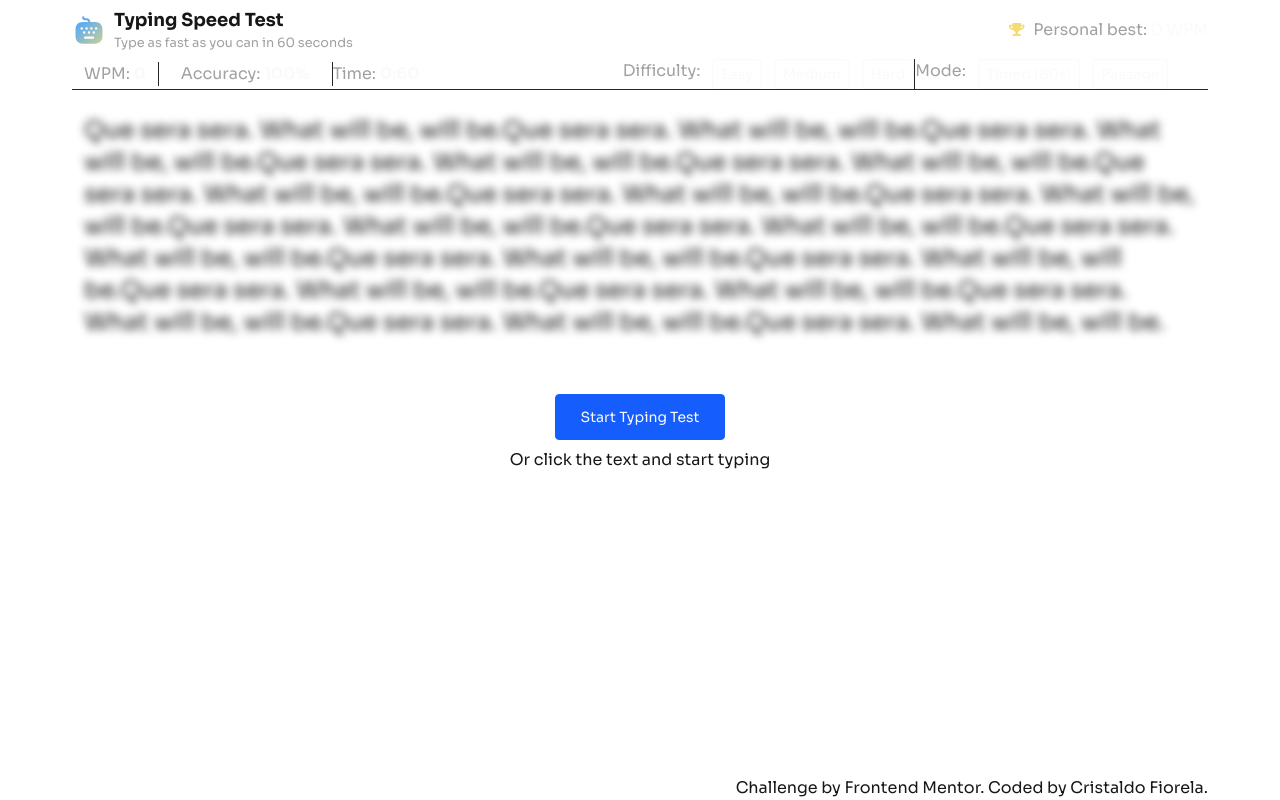
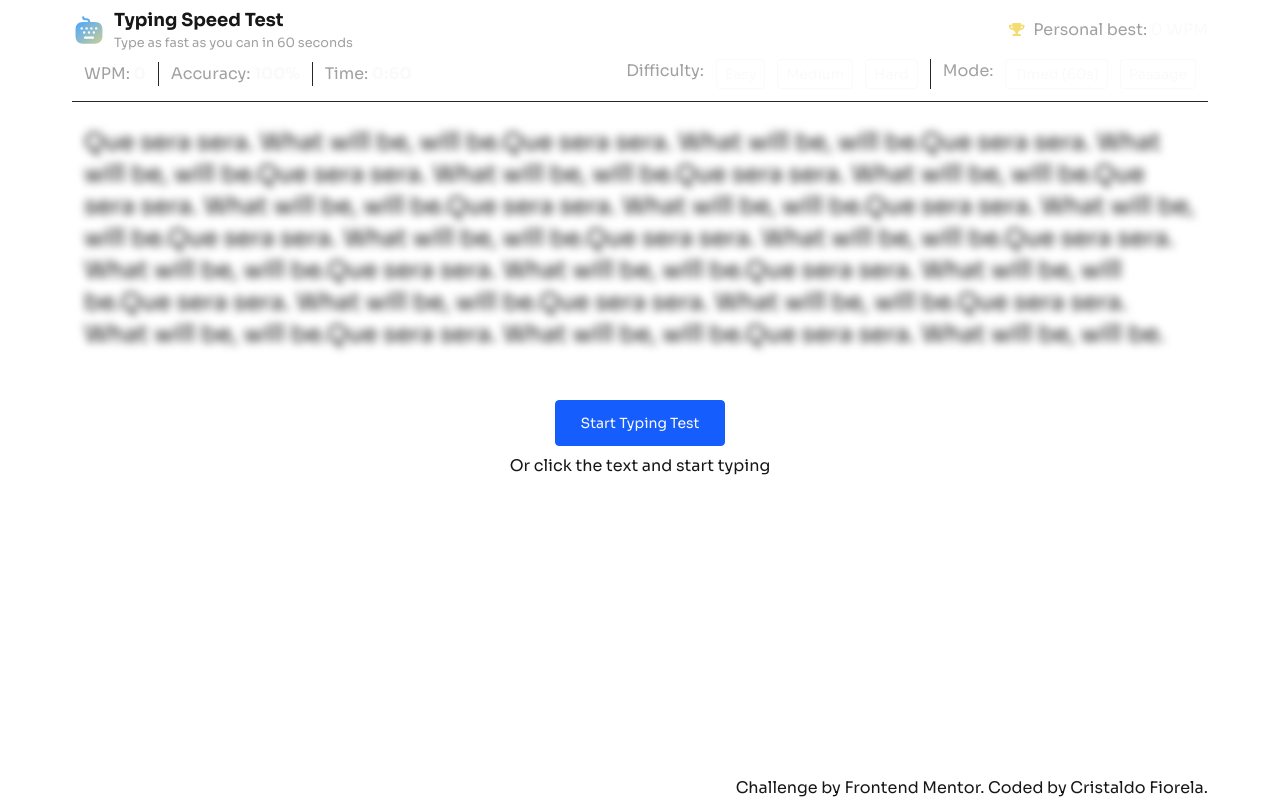
Before and after one commit to Cristaldo-Fiorela/typing-speed, a Next.js app: page / in a window 1280 px wide. Built offline with nearby package versions, Linux system fonts and the light colour scheme.

Commit message:
fix(score-bar): change grid to flex

```diff
--- a/components/typing-test/score-bar.tsx
+++ b/components/typing-test/score-bar.tsx
@@ -3,22 +3,22 @@ import SquareButton from "../ui/square-button";
 
 const ScoreBar = () => {
     return (
-        <div className="flex justify-between items-center border-b border-neutral-800 text-neutral-400">
-            <div className="grid grid-cols-4 divide-x divide-neutral-800 text-center">
-                <h2 className="col-span-1">
+        <div className="flex justify-between items-center border-b border-neutral-800 text-neutral-400 pb-3">
+            <div className="divide-x divide-neutral-800 text-center flex">
+                <h2 className="px-3">
                     WPM: <span className="text-neutral-50 font-bold">0</span>
                 </h2>
-                <h2 className="col-span-2">
+                <h2 className="px-3">
                     Accuracy:{" "}
                     <span className="text-neutral-50 font-bold">100%</span>
                 </h2>
-                <h2 className="col-span-1 text-right">
+                <h2 className="px-3">
                     Time:{" "}
                     <span className="text-neutral-50 font-bold">0:60</span>
                 </h2>
             </div>
-            <div className="grid grid-cols-2 divide-x divide-neutral-800 text-center">
-                <div className="col-span-1 flex gap-3">
+            <div className="divide-x divide-neutral-800 text-center flex">
+                <div className="flex gap-3 px-3">
                     <h2>Difficulty:</h2>
                     {DIFFICULTY_LEVELS.map((level) => (
                         <SquareButton
@@ -31,7 +31,7 @@ const ScoreBar = () => {
                         </SquareButton>
                     ))}
                 </div>
-                <div className="col-span-1 flex gap-3">
+                <div className="flex gap-3 px-3">
                     <h2>Mode:</h2>
                     <SquareButton>Timed (60s)</SquareButton>
                     <SquareButton>Passage</SquareButton>
```
